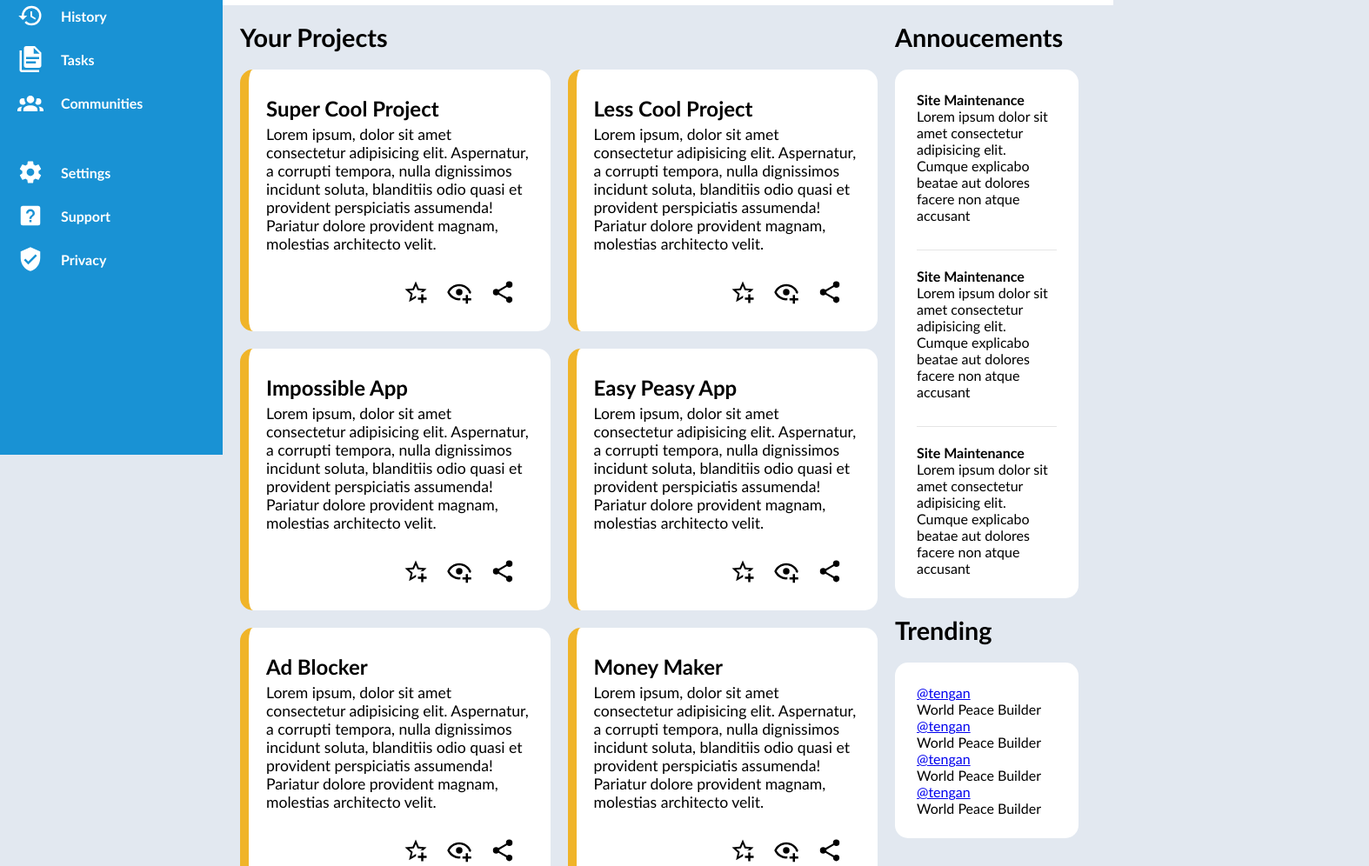
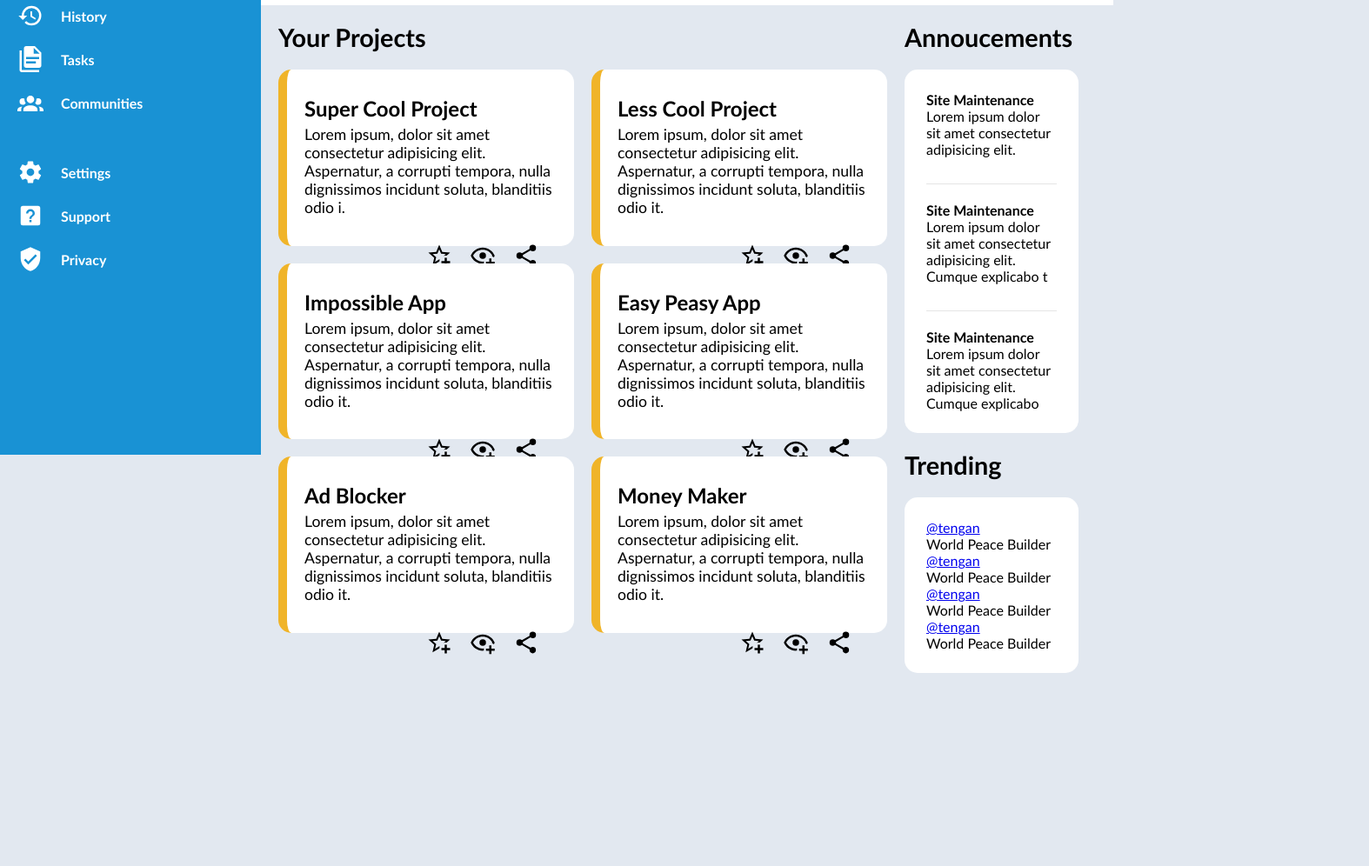
Before and after one commit to KiadyF/tableau-de-bord, a plain HTML site: page index.html in a window 1280 px wide. Shown: the part 277-1273 px from the top of the page at 87% size, 1574 px wide, since content can reach past the window. After the commit the page ends 1051 px from the top, so only its background shows below. Drawn offline with Linux system fonts and the light colour scheme.

Commit message:
modification des textes pour que la page ajuste au taille de l'ecran

```diff
--- a/index.html
+++ b/index.html
@@ -45,8 +45,7 @@
                 <div class="item">
                     <h3>Super Cool Project</h3>
                     <p>Lorem ipsum, dolor sit amet consectetur adipisicing elit. Aspernatur, a corrupti tempora,
-                        nulla dignissimos incidunt soluta, blanditiis odio quasi et provident perspiciatis
-                        assumenda! Pariatur dolore provident magnam, molestias architecto velit.
+                        nulla dignissimos incidunt soluta, blanditiis odio i.
                     </p>
                     <div>
                         <img src="svg/star-plus-outline.svg" alt="#">
@@ -57,8 +56,7 @@
                 <div class="item">
                     <h3>Less Cool Project</h3>
                     <p>Lorem ipsum, dolor sit amet consectetur adipisicing elit. Aspernatur, a corrupti tempora,
-                        nulla dignissimos incidunt soluta, blanditiis odio quasi et provident perspiciatis
-                        assumenda! Pariatur dolore provident magnam, molestias architecto velit.
+                        nulla dignissimos incidunt soluta, blanditiis odio it.
                     </p>
                     <div>
                         <img src="svg/star-plus-outline.svg" alt="#">
@@ -69,8 +67,7 @@
                 <div class="item">
                     <h3>Impossible App</h3>
                     <p>Lorem ipsum, dolor sit amet consectetur adipisicing elit. Aspernatur, a corrupti tempora,
-                        nulla dignissimos incidunt soluta, blanditiis odio quasi et provident perspiciatis
-                        assumenda! Pariatur dolore provident magnam, molestias architecto velit.
+                        nulla dignissimos incidunt soluta, blanditiis odio it.
                     </p>
                     <div>
                         <img src="svg/star-plus-outline.svg" alt="#">
@@ -81,8 +78,7 @@
                 <div class="item">
                     <h3>Easy Peasy App</h3>
                     <p>Lorem ipsum, dolor sit amet consectetur adipisicing elit. Aspernatur, a corrupti tempora,
-                        nulla dignissimos incidunt soluta, blanditiis odio quasi et provident perspiciatis
-                        assumenda! Pariatur dolore provident magnam, molestias architecto velit.
+                        nulla dignissimos incidunt soluta, blanditiis odio it.
                     </p>
                     <div>
                         <img src="svg/star-plus-outline.svg" alt="#">
@@ -93,8 +89,7 @@
                 <div class="item">
                     <h3>Ad Blocker</h3>
                     <p>Lorem ipsum, dolor sit amet consectetur adipisicing elit. Aspernatur, a corrupti tempora,
-                        nulla dignissimos incidunt soluta, blanditiis odio quasi et provident perspiciatis
-                        assumenda! Pariatur dolore provident magnam, molestias architecto velit.
+                        nulla dignissimos incidunt soluta, blanditiis odio it.
                     </p>
                     <div>
                         <img src="svg/star-plus-outline.svg" alt="#">
@@ -105,8 +100,7 @@
                 <div class="item">
                     <h3>Money Maker</h3>
                     <p>Lorem ipsum, dolor sit amet consectetur adipisicing elit. Aspernatur, a corrupti tempora,
-                        nulla dignissimos incidunt soluta, blanditiis odio quasi et provident perspiciatis
-                        assumenda! Pariatur dolore provident magnam, molestias architecto velit.
+                        nulla dignissimos incidunt soluta, blanditiis odio it.
                     </p>
                     <div>
                         <img src="svg/star-plus-outline.svg" alt="#">
@@ -121,18 +115,15 @@
             <div class="annoucements-content">
                 <div class="annoucement-item">
                     <h4>Site Maintenance</h4>
-                    <p>Lorem ipsum dolor sit amet consectetur adipisicing elit. Cumque explicabo beatae aut dolores
-                        facere non atque accusant</p>
+                    <p>Lorem ipsum dolor sit amet consectetur adipisicing elit. </p>
                 </div>
                 <div class="annoucement-item">
                     <h4>Site Maintenance</h4>
-                    <p>Lorem ipsum dolor sit amet consectetur adipisicing elit. Cumque explicabo beatae aut dolores
-                        facere non atque accusant</p>
+                    <p>Lorem ipsum dolor sit amet consectetur adipisicing elit. Cumque explicabo t</p>
                 </div>
                 <div class="annoucement-item">
                     <h4>Site Maintenance</h4>
-                    <p>Lorem ipsum dolor sit amet consectetur adipisicing elit. Cumque explicabo beatae aut dolores
-                        facere non atque accusant</p>
+                    <p>Lorem ipsum dolor sit amet consectetur adipisicing elit. Cumque explicabo </p>
                 </div>
             </div>
         </section>
--- a/style.css
+++ b/style.css
@@ -9,7 +9,7 @@ body {
     height: 100vh;
     width: 100wv;
     display: grid;
-    grid-template-columns: repeat(5, 1fr);
+    grid-template-columns: 300px repeat(4, 1fr);
     grid-template-rows: repeat(5, 1fr);
     background-color: #e2e8f0;
 }
@@ -174,7 +174,7 @@ main {
     height: 100%;
     display: grid;
     grid-template-columns: repeat(2, 1fr);
-    grid-template-rows: repeat(3, 1fr);
+    grid-template-rows: repeat(3, minmax(200px, 1fr));
     gap: 20px;
 }
 
```
